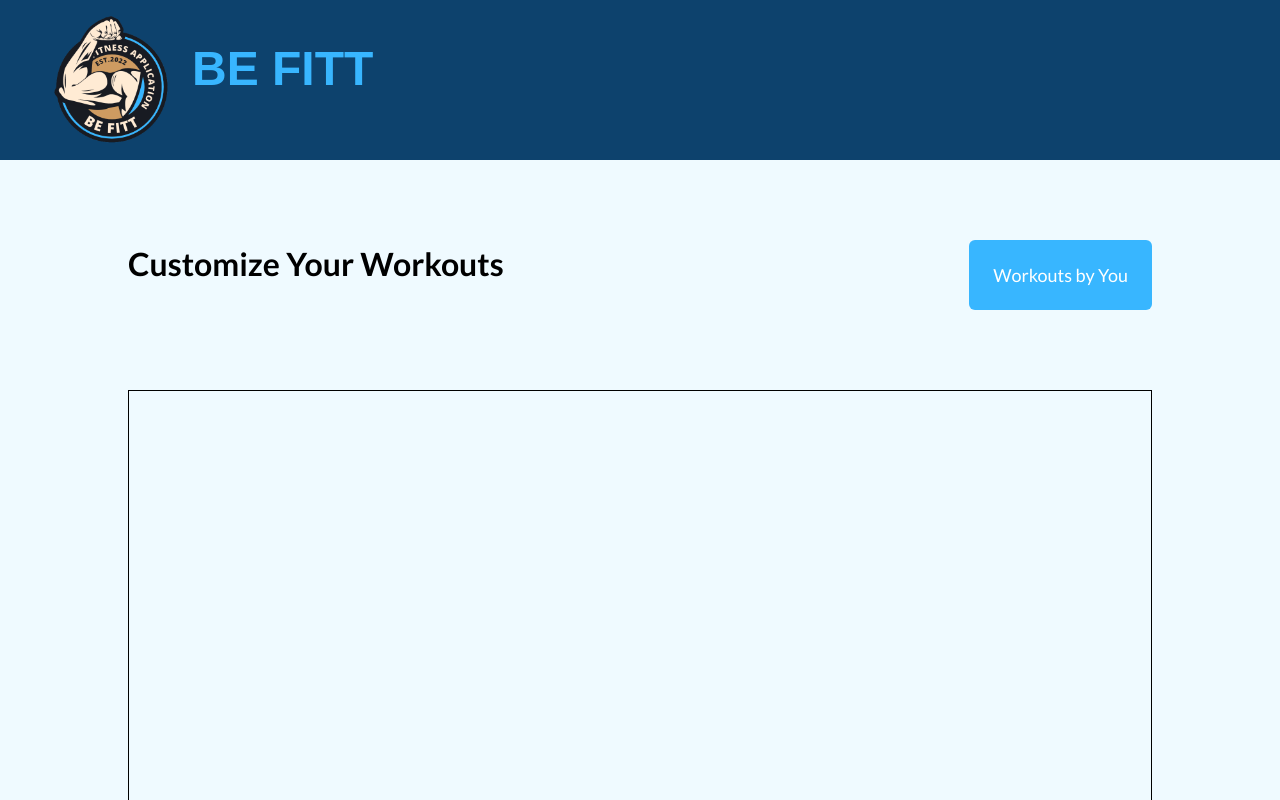
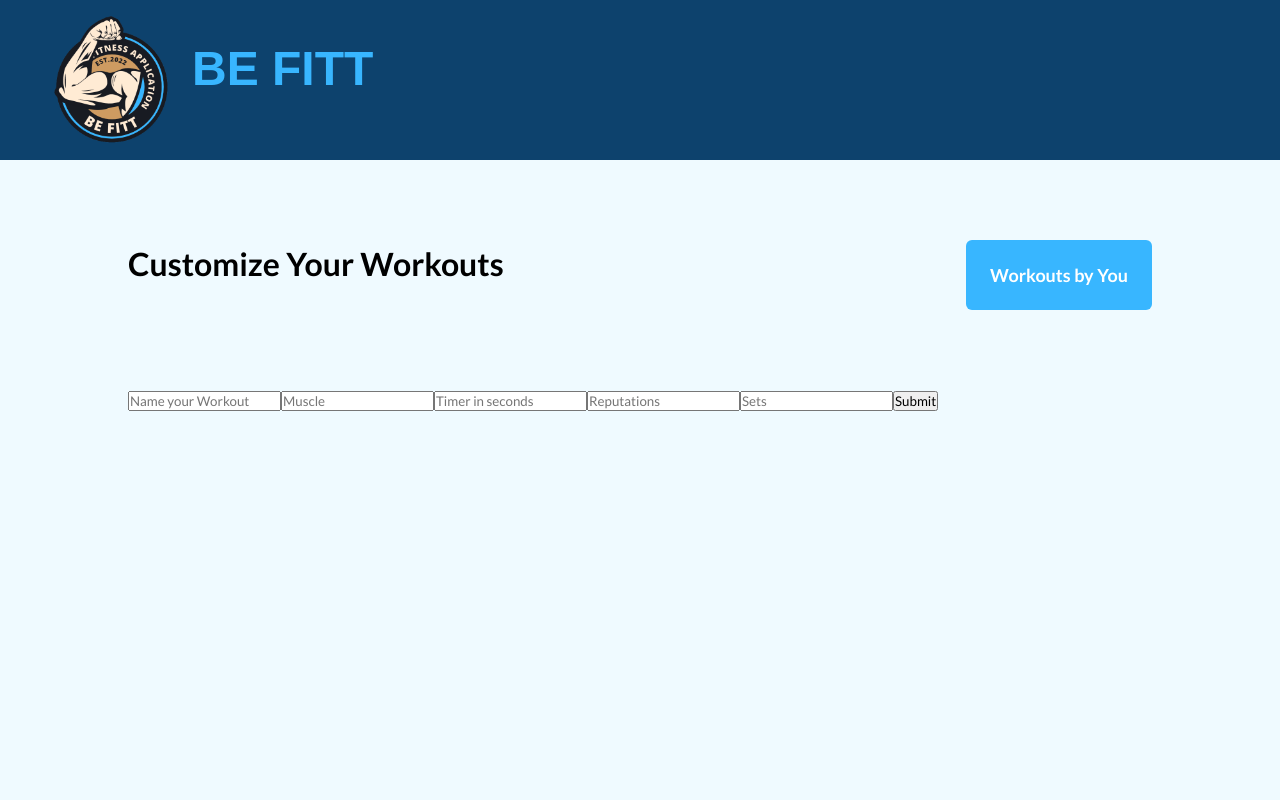
Before and after one commit to sunchushivaaa/Jefit-clone, a React (Create React App) app in the folder my-app/: page /workoutplan/createplan in a window 1280 px wide. Shown: the top 800 px of the page. Built offline with nearby package versions, Linux system fonts and the light colour scheme; a web font is replaced by a local one.

Commit message:
10-01-23 Updates

```diff
--- a/my-app/src/Components/Styles/Login.module.css
+++ b/my-app/src/Components/Styles/Login.module.css
@@ -1,22 +1,26 @@
-.Login, .Signin {
+.Login,
+.Signin {
   text-align: center;
 }
 h1 {
   margin-bottom: 1.5rem;
 }
-form {
+.LoginForm,
+.SigninForm {
   width: 25%;
   margin: auto;
   display: grid;
   grid-template-rows: repeat(3, 1fr);
   gap: 20px;
 }
-form > input {
+.LoginForm > input,
+.SigninForm > input {
   padding: 20px;
   font-size: large;
   border: none;
 }
-form > input:last-child {
+.LoginForm > input:last-child,
+.SigninForm > input:last-child {
   cursor: pointer;
   background-color: rgb(13, 66, 109);
   color: white;
--- a/my-app/src/Components/Styles/WorkoutPage_Custom.module.css
+++ b/my-app/src/Components/Styles/WorkoutPage_Custom.module.css
@@ -13,14 +13,14 @@
   border: none;
   border-radius: 6px;
   background-color: #38b6ff;
-  font-weight: 500;
+  font-weight: 600;
   color: white;
 }
 .Header > a > button:hover {
   background-color: #3cb0f3;
 }
 .WorkoutDivs {
-  border: 1px solid black;
+
   width: 80%;
   margin: auto;
   height: 500px;
--- a/my-app/src/Components/Styles/WorkoutPage_Defined.module.css
+++ b/my-app/src/Components/Styles/WorkoutPage_Defined.module.css
@@ -67,3 +67,25 @@
   padding: 4px 8px;
   cursor: pointer;
 }
+.head {
+  font-size: 1.2rem;
+  font-weight: bold;
+  margin-bottom: 1rem;
+  margin-top: 1rem;
+}
+table {
+  width: 100%;
+}
+table > thead > tr > td {
+  font-weight: bold;
+  font-size: large;
+  text-align: center;
+  padding: 1rem;
+  color: white;
+  background-color: rgb(13, 66, 109);
+}
+table > tbody > tr > td {
+  text-align: center;
+  padding: 1rem;
+  background-color: white;
+}
--- a/my-app/src/Components/WorkoutPage_Custom/CustomComponent1.jsx
+++ b/my-app/src/Components/WorkoutPage_Custom/CustomComponent1.jsx
@@ -1,6 +1,7 @@
 import styles from "../Styles/WorkoutPage_Custom.module.css";
 import { Link } from "react-router-dom";
 export default function CustomComponent1() {
+  const inputHandler = (e) => {};
   return (
     <div className={styles.DefinedComponent1}>
       <div className={styles.Header}>
@@ -9,7 +10,41 @@ export default function CustomComponent1() {
           <button>Workouts by You</button>
         </Link>
       </div>
-      <div className={styles.WorkoutDivs}></div>
+      <div className={styles.WorkoutDivs}>
+        <form>
+          <input
+            type="text"
+            placeholder="Name your Workout"
+            name="name"
+            onChange={(e) => inputHandler(e)}
+          />
+          <input
+            type="text"
+            placeholder="Muscle"
+            name="muscle"
+            onChange={(e) => inputHandler(e)}
+          />
+          <input
+            type="number"
+            placeholder="Timer in seconds"
+            name="timer"
+            onChange={(e) => inputHandler(e)}
+          />
+          <input
+            type="number"
+            placeholder="Reputations"
+            name="reps"
+            onChange={(e) => inputHandler(e)}
+          />
+          <input
+            type="number"
+            placeholder="Sets"
+            name="sets"
+            onChange={(e) => inputHandler(e)}
+          />
+          <input type="submit" value="Submit" />
+        </form>
+      </div>
     </div>
   );
 }
--- a/my-app/src/Components/WorkoutPage_Defined/DefinedComponent1.jsx
+++ b/my-app/src/Components/WorkoutPage_Defined/DefinedComponent1.jsx
@@ -25,7 +25,7 @@ export default function DefinedComponent1() {
         {data?.map((el) => {
           return (
             <Link key={el.id} to={`/workoutplan/${el.id}`}>
-              <div>
+              <div key={el.id}>
                 <img src={el.photo} alt={el.name} />
                 <p>{el.name}</p>
               </div>
--- a/my-app/src/Components/WorkoutPage_Defined/WorkoutDetailed1.jsx
+++ b/my-app/src/Components/WorkoutPage_Defined/WorkoutDetailed1.jsx
@@ -15,6 +15,53 @@ export default function WorkoutDetailed1() {
     );
     const response = await request.json();
     setData(response);
+  };
+  const mapData = (e) => {
+    for (let x in e.workouts) {
+      return (
+        <>
+          <p className={styles.head}>{x} : -</p>
+          <table>
+            <thead>
+              <tr>
+                <td>Name</td>
+                <td>Muscle</td>
+                <td>Timer</td>
+                <td>Reps</td>
+                <td>Sets</td>
+                <td>Track</td>
+                <td>Completed</td>
+              </tr>
+            </thead>
+            {e.workouts[x].map((el, i) => {
+              return (
+                <tbody>
+                  <tr>
+                    <td>{el.Name}</td>
+                    <td>{el.Muscle}</td>
+                    <td>{el.Timer}</td>
+                    <td>{el.Reps}</td>
+                    <td>{el.Sets}</td>
+                    <td>Track</td>
+                    <td>
+                      {login ? (
+                        data.completed ? (
+                          "Completed"
+                        ) : (
+                          <button>Done</button>
+                        )
+                      ) : (
+                        <Link to="/login">Login first</Link>
+                      )}
+                    </td>
+                  </tr>
+                </tbody>
+              );
+            })}
+          </table>
+        </>
+      );
+    }
   };
   if (data.name) {
     return (
@@ -43,42 +90,40 @@ export default function WorkoutDetailed1() {
             )}
           </p>
         </div>
-        <div className={styles.Workouts}>
-          {data.workouts.map((el) => {
-            for (let x in el) {
-              return (
-                <div>
-                  <h2>{x}</h2>
-                  <p>
-                    <b>Name :-</b> {el.Name}
-                  </p>
-                  <p>
-                    <b>Muscle :-</b> {el.Muscle}
-                  </p>
-                  <p>
-                    <b>Timer :-</b> {el.Timer}
-                  </p>
-                  <p>
-                    <b>Sets :-</b> {el.Sets}
-                  </p>
-                  <p>
-                    <b>Completed :-</b>{" "}
-                    {login ? (
-                      data.completed ? (
-                        "Completed"
-                      ) : (
-                        <button>Done</button>
-                      )
-                    ) : (
-                      <Link to="/login">Login first</Link>
-                    )}
-                  </p>
-                </div>
-              );
-            }
-          })}
-        </div>
+        <div className={styles.Workouts}>{mapData(data)}</div>
       </div>
     );
   }
+  // <div key={i}>
+  //               <p>
+  //                 <b>Name :-</b> {el.Name}
+  //               </p>
+  //               <p>
+  //                 <b>Muscle :-</b> {el.Muscle}
+  //               </p>
+  //               <p>
+  //                 <b>Timer :-</b> {el.Timer}
+  //               </p>
+  //               <p>
+  //                 <b>Reps :-</b> {el.Reps}
+  //               </p>
+  //               <p>
+  //                 <b>Sets :-</b> {el.Sets}
+  //               </p>
+  //               <p>
+  //                 <b>Track :-</b> track
+  //               </p>
+  //               <p>
+  //                 <b>Completed :-</b>{" "}
+  //                 {login ? (
+  //                   data.completed ? (
+  //                     "Completed"
+  //                   ) : (
+  //                     <button>Done</button>
+  //                   )
+  //                 ) : (
+  //                   <Link to="/login">Login first</Link>
+  //                 )}
+  //               </p>
+  //             </div>
 }
--- a/my-app/src/Pages/Login.jsx
+++ b/my-app/src/Pages/Login.jsx
@@ -47,7 +47,7 @@ export default function Login() {
   return (
     <div className={styles.Login}>
       <h1>Enter Credentials</h1>
-      <form onSubmit={(e) => submitHandler(e)}>
+      <form className={styles.LoginForm} onSubmit={(e) => submitHandler(e)}>
         <input
           onChange={(e) => inputHandler(e)}
           name="email"
--- a/my-app/src/Pages/Signin.jsx
+++ b/my-app/src/Pages/Signin.jsx
@@ -35,7 +35,7 @@ export default function SignIn() {
   return (
     <div className={styles.Signin}>
       <h1>Fill in Your Details</h1>
-      <form onSubmit={(e) => submitHandler(e)}>
+      <form className={styles.SigninForm} onSubmit={(e) => submitHandler(e)}>
         <input
           onChange={(e) => inputHandler(e)}
           name="name"
```
